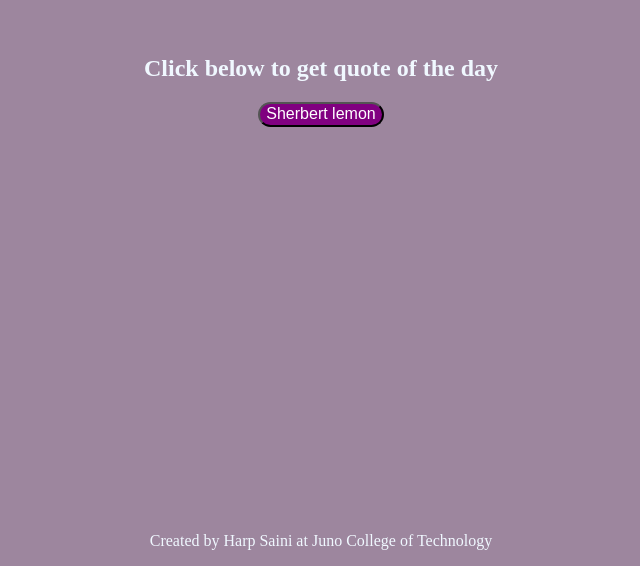
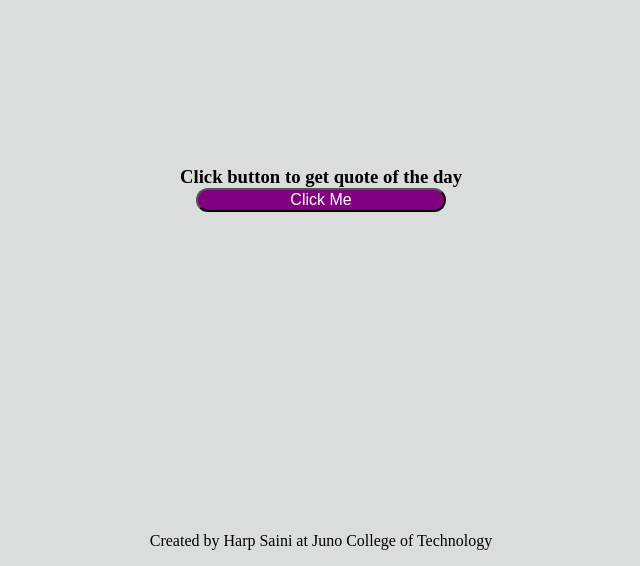
Before and after one commit to harpsaini/WisdomRepertoire, a plain HTML site: page index.html in a window 1280 px wide. Shown: the part 234-800 px from the top of the page, without its empty margins (319-959 px from the left). Drawn offline with nearby package versions, Linux system fonts and the light colour scheme.

Commit message:
style update

```diff
--- a/index.html
+++ b/index.html
@@ -13,11 +13,10 @@
   </header>
   <main>
     <div class="userEvent">
-      <h2>Click below to get quote of the day</h2>
-      <button type="submit">Sherbert lemon</button>
+      <h3>Click button to get quote of the day</h3>
+      <button type="submit">Click Me</button>
     </div>
     <div class="display">
-
     </div>
   </main>
   <footer>
--- a/styles.css
+++ b/styles.css
@@ -8,24 +8,36 @@ html { -moz-box-sizing: border-box; -webkit-box-sizing: border-box; box-sizing:
 
 .sr-only { position: absolute; width: 1px; height: 1px; margin: -1px; border: 0; padding: 0; white-space: nowrap; clip-path: inset(100%); clip: rect(0 0 0 0); overflow: hidden;}
 
+body{
+  background-color: #d9dddc;
+}
 
-body{
-  background-color: rgb(157, 134, 158);
-  color: aliceblue;
+header{
+  min-height: 50vh;
   display: flex;
   flex-direction: column;
-  justify-content: space-between;
+  justify-content: center;
   align-items: center;
-  height: 100vh;
 }
 
+main{
+  text-align: center;
+  display: flex;
+  flex-direction: column;
+  min-height: 40vh;
+}
 
+h1,h3{
+  margin: 0;
+  padding: 0;
+}
 
 button{
   color: plum;
   background-color: purple;
   color: white;
   border-radius: 50px;
+  width: 250px;
 }
 
 button:hover{
@@ -33,13 +45,14 @@ button:hover{
   color: purple;
 }
 
-.userEvent{
-  text-align: center;
-}
-
-.display{
-  margin:200px;
-}
 .userEvent1{
   display: none;
 }
+
+footer{
+  text-align: center;
+  height: 10vh;
+  display: flex;
+  flex-direction: column;
+  justify-content: flex-end;
+}
```
Also changed, not shown: 1 other file.
